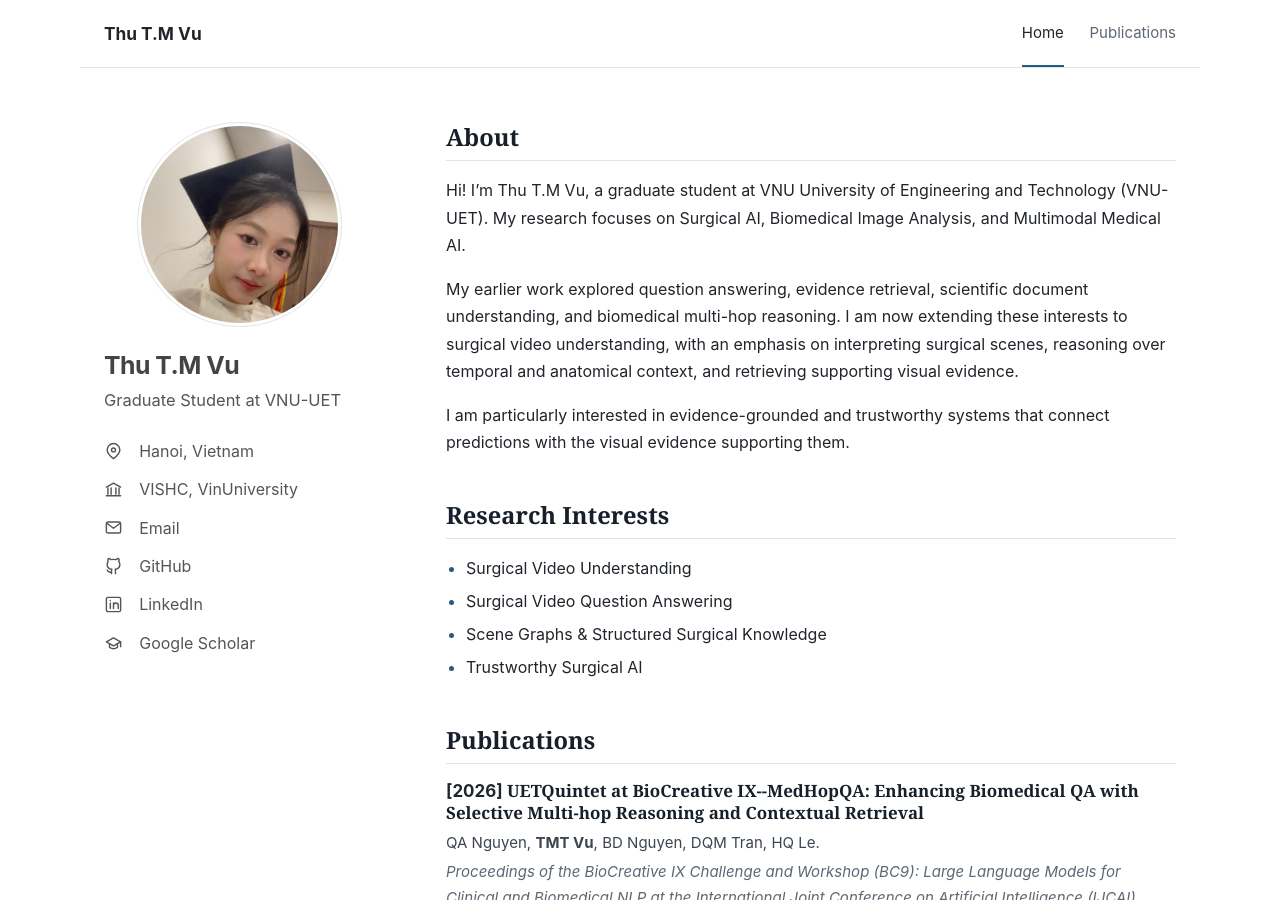
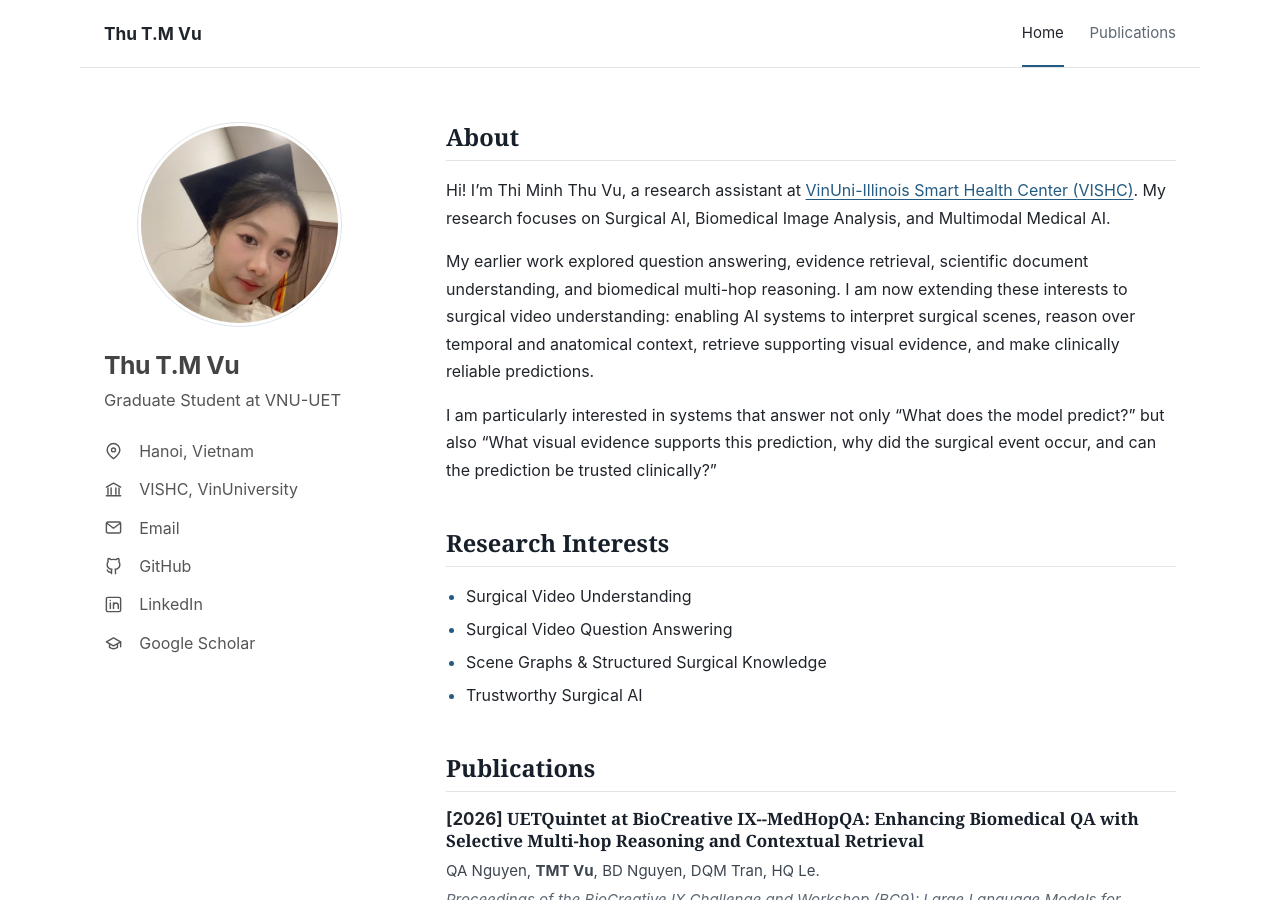
Before and after one commit to ThiMinhThuVu/ThiMinhThuVu.github.io, a Jekyll site: the page built from index.md, in a window 1280 px wide and 900 px high. Built offline with Jekyll 4.4.1, drawn with Linux system fonts in a browser that asks for light colours.

Commit message:
Update About profile narrative

```diff
--- a/index.md
+++ b/index.md
@@ -6,11 +6,11 @@ permalink: /
 
 ## About
 
-Hi! I’m Thu T.M Vu, a graduate student at VNU University of Engineering and Technology (VNU-UET). My research focuses on Surgical AI, Biomedical Image Analysis, and Multimodal Medical AI.
+Hi! I’m Thi Minh Thu Vu, a research assistant at [VinUni-Illinois Smart Health Center (VISHC)](https://smarthealth.vinuni.edu.vn/). My research focuses on Surgical AI, Biomedical Image Analysis, and Multimodal Medical AI.
 
-My earlier work explored question answering, evidence retrieval, scientific document understanding, and biomedical multi-hop reasoning. I am now extending these interests to surgical video understanding, with an emphasis on interpreting surgical scenes, reasoning over temporal and anatomical context, and retrieving supporting visual evidence.
+My earlier work explored question answering, evidence retrieval, scientific document understanding, and biomedical multi-hop reasoning. I am now extending these interests to surgical video understanding: enabling AI systems to interpret surgical scenes, reason over temporal and anatomical context, retrieve supporting visual evidence, and make clinically reliable predictions.
 
-I am particularly interested in evidence-grounded and trustworthy systems that connect predictions with the visual evidence supporting them.
+I am particularly interested in systems that answer not only “What does the model predict?” but also “What visual evidence supports this prediction, why did the surgical event occur, and can the prediction be trusted clinically?”
 
 ## Research Interests
 
```
